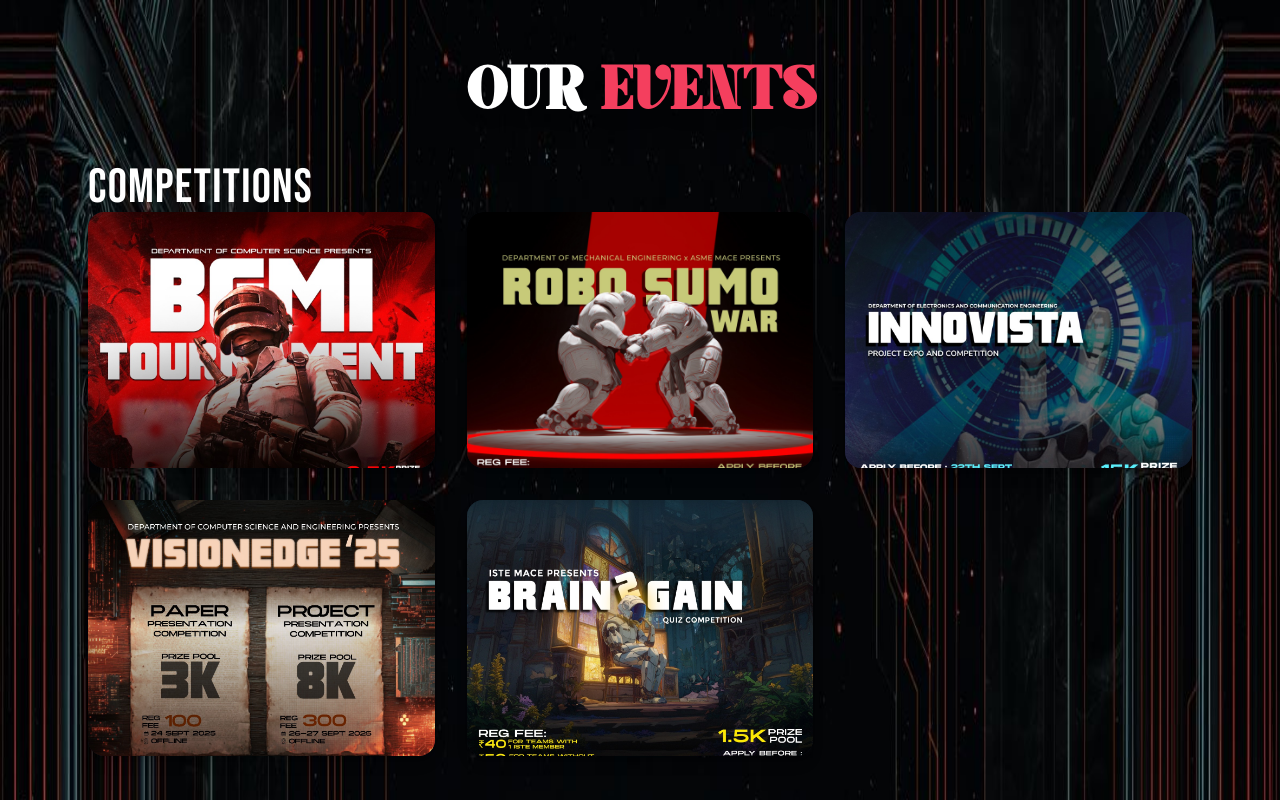
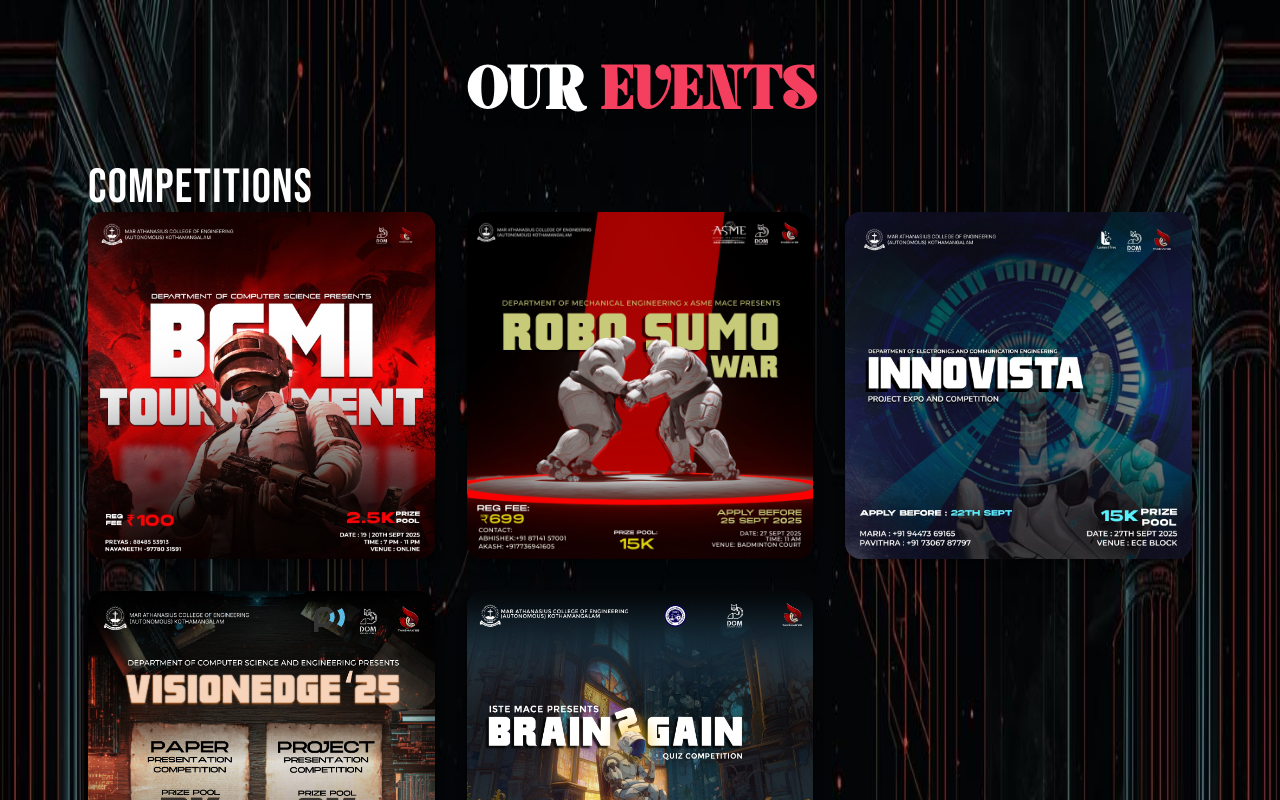
Before and after one commit to FidhaAhamed/takshak-25, a React (Vite) app: page /events in a window 1280 px wide. Shown: the top 800 px of the page. Built offline with nearby package versions, Linux system fonts and the light colour scheme.

Commit message:
3rd commit

```diff
--- a/src/Pages/EventsPage.jsx
+++ b/src/Pages/EventsPage.jsx
@@ -19,7 +19,7 @@ export default function EventsPage() {
         <img
           src={event.poster}
           alt={`Event ${index + 1}`}
-          className="w-full h-64 object-cover"
+          className="w-full object-contain"
         />
       </motion.a>
     ));
```
